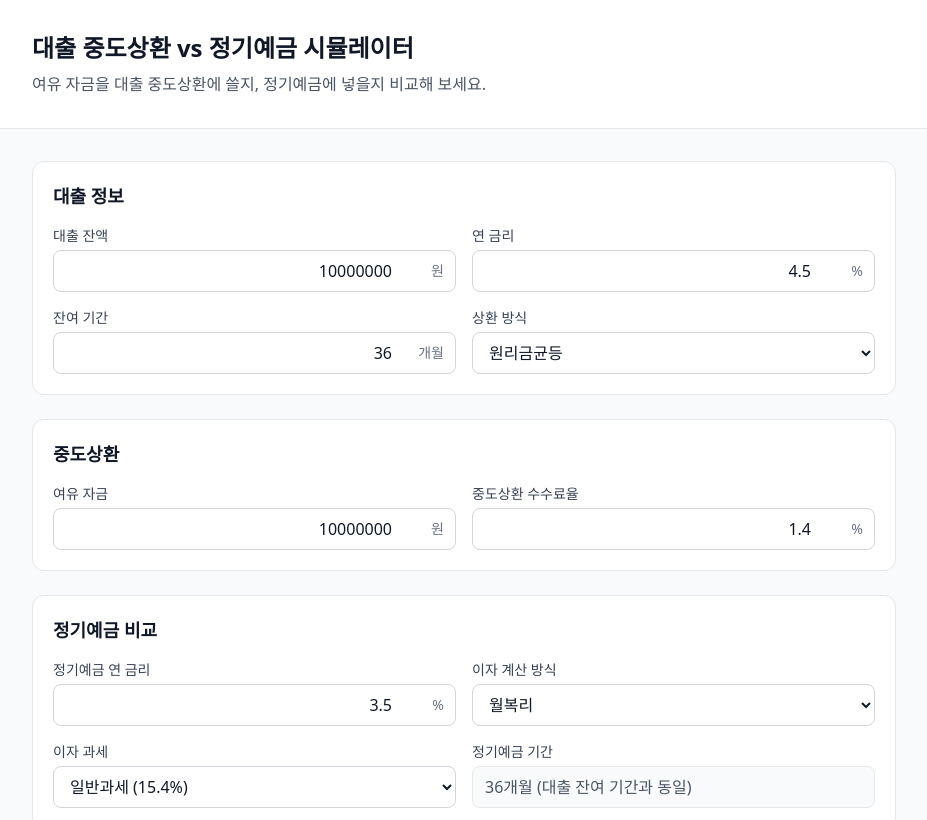
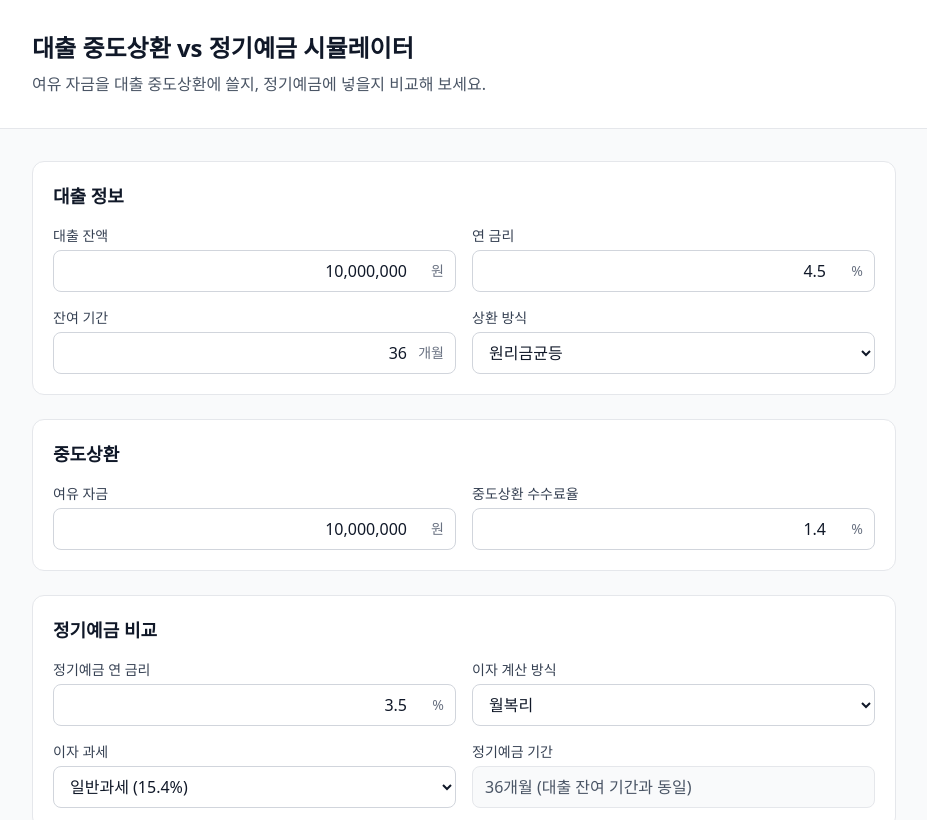
Before and after one commit to Jaewooooon/noa-ats-assignment, a Next.js app: page / in a window 1280 px wide. Shown: the top 820 px of the page, without its empty margins (176-1103 px from the left). Built offline with nearby package versions, Linux system fonts and the light colour scheme.

Commit message:
refactor: 숫자 쉼표 구분 포맷 적용

```diff
--- a/components/SimulatorForm.tsx
+++ b/components/SimulatorForm.tsx
@@ -1,6 +1,7 @@
 "use client";
 
 import { SimulatorInput, RepaymentMethod, TaxType, InterestType } from "@/lib/types";
+import { formatNumberWithCommas } from "@/lib/formatter"; // Import the new formatter
 
 interface SimulatorFormProps {
   input: SimulatorInput;
@@ -56,7 +57,9 @@ function NumberInput({
 }) {
   const fallback = min ?? 0;
   const handleChange = (e: React.ChangeEvent<HTMLInputElement>) => {
-    const raw = Number(e.target.value);
+    // Remove commas before converting to Number
+    const rawValue = e.target.value.replace(/,/g, '');
+    const raw = Number(rawValue);
     const sanitized = sanitizeNumber(raw, min, max, fallback);
     onChange(sanitized);
   };
@@ -66,10 +69,10 @@ function NumberInput({
       <label className="block text-sm font-medium text-gray-700 mb-1">{label}</label>
       <div className="relative">
         <input
-          type="number"
-          value={value}
+          type="text" // Changed from "number" to "text"
+          value={formatNumberWithCommas(value)} // Format the displayed value
           onChange={handleChange}
-          step={step}
+          step={step} // step, min, max still useful for input validation logic, though type="text"
           min={min}
           max={max}
           className="w-full rounded-lg border border-gray-300 px-3 py-2 pr-12 text-right text-gray-900 focus:border-blue-500 focus:ring-1 focus:ring-blue-500 outline-none"
--- a/lib/formatter.ts
+++ b/lib/formatter.ts
@@ -2,6 +2,11 @@
 export function formatKRW(amount: number): string {
   const rounded = Math.round(amount);
   return rounded.toLocaleString("ko-KR") + "원";
+}
+
+/** 숫자에 쉼표를 추가하여 포맷 (예: 1,234,567) */
+export function formatNumberWithCommas(value: number): string {
+  return value.toLocaleString("ko-KR");
 }
 
 /** 금액을 만원 단위로 포맷 (예: 123.5만원) */
```
